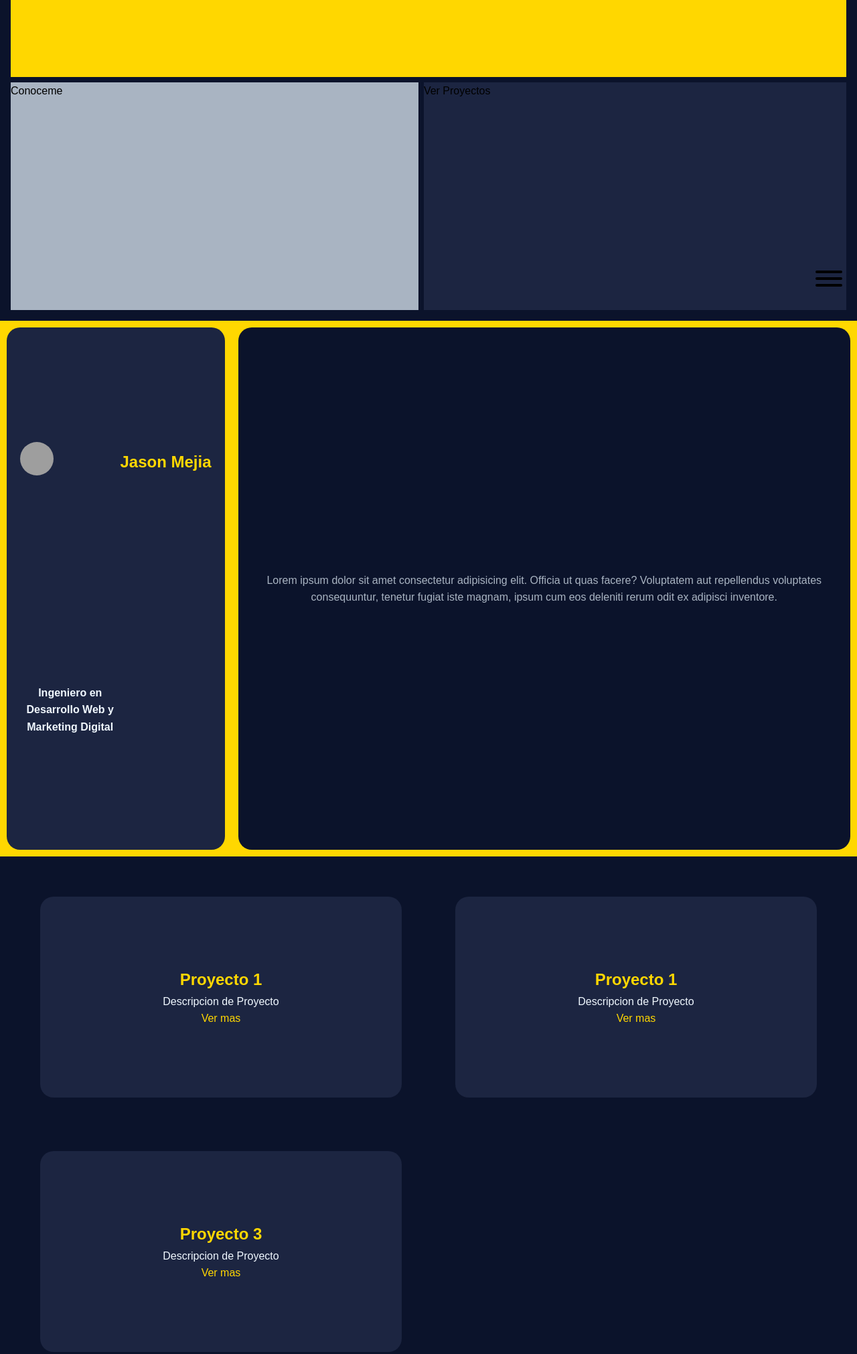
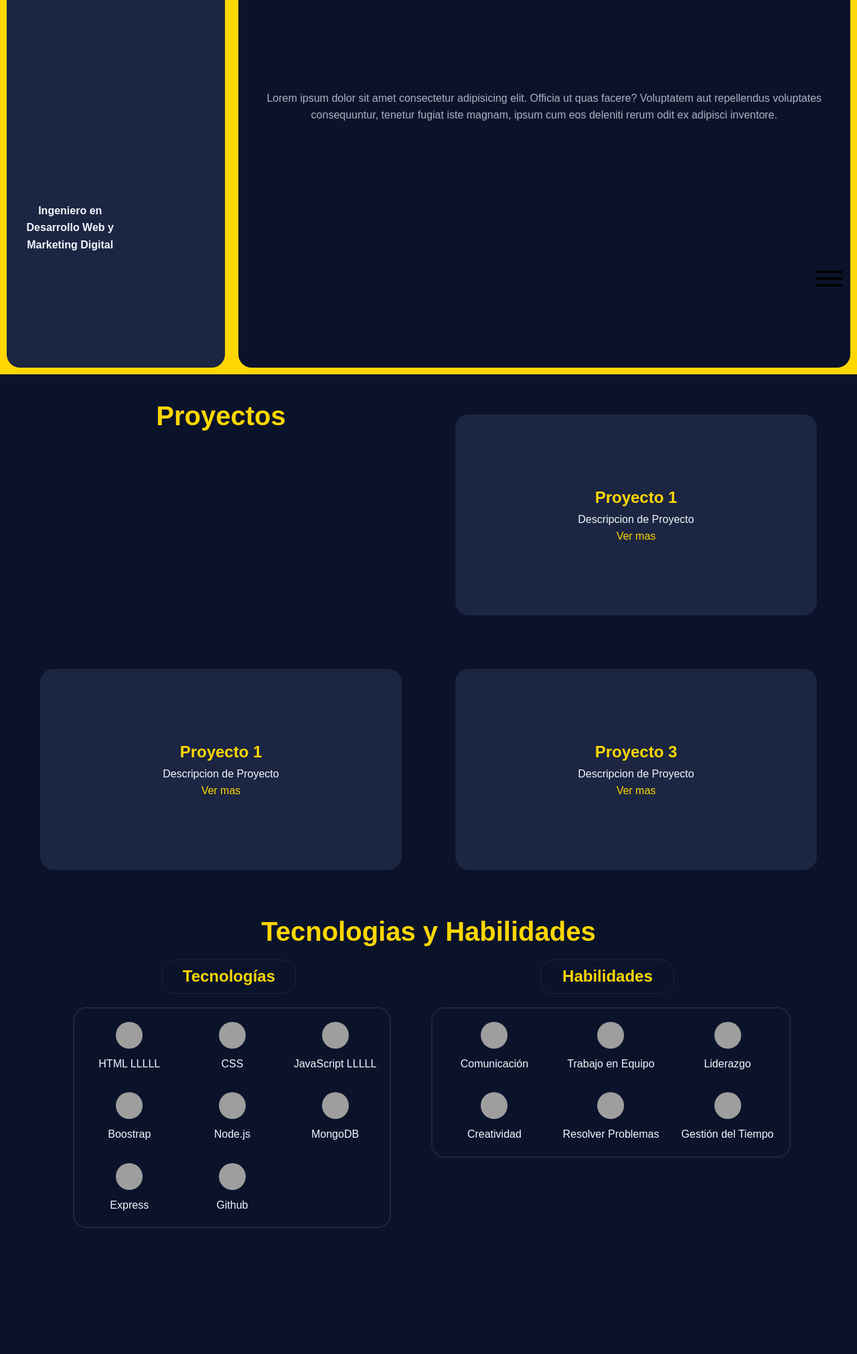
Before and after one commit to JsonStev/Portafolio, a plain HTML site: page index.html in a window 1280 px wide. Shown: the part 340-2362 px from the top of the page at 67% size. Drawn offline with nearby package versions, Linux system fonts and the light colour scheme; grey boxes are pictures that could not be loaded.

Commit message:
Actualizacion

```diff
--- a/css/estilos.css
+++ b/css/estilos.css
@@ -245,11 +245,12 @@ body {
 
 .section {
     display: grid;
-    grid-template-columns: repeat(1, 1fr);
+    grid-template-columns: repeat(2, 1fr);
     margin-top: 20px;
     border: 2px solid var(--secondColor);
     border-radius: 20px;
     padding: 5px;
+    margin: 10px;
     background-color: var(--mainColor);
 }
 
@@ -432,7 +433,7 @@ body {
 @media (max-width: 678px) {
       h2 { font-size: 2rem; }
       .contact-item { font-size: 1rem; height: 80px; }
-      .linkedin { width: 100%; margin-left: 0; }
+      .linkedin { width: 90%; margin-left: 30px; }
 
     }
 
--- a/index.html
+++ b/index.html
@@ -12,12 +12,7 @@
     <header class="header">
         <h1>Bienvenido a Mi Portafolio</h1>
   </header>
-      <div id="Seccion1" class="Container">
-        <div class="Ask">Que te gustaria hacer primero?</div>
-        <div class="Opc1"><a href="#Seccion3"></a>Conoceme</div>
-        <div class="Opc2"><a href="#Seccion3"></a>Ver Proyectos</div>
-      </div>
-  </div>
+
 
     <button class="panel-btn hamburger hamburger--vortex" type="button">
         <span class="hamburger-box">
@@ -56,7 +51,7 @@
     </div>
 
     <div id="Seccion3" class="Proyectos Seccion">
-      <!-- <h1 class="tituloProyectos">Proyectos</h1> -->
+      <h1 class="tituloProyectos">Proyectos</h1>
       <div class="Proyectos1 cards">
         <div class="NomProyect"><h2>Proyecto 1</h2></div>
         <div class="Descrip">Descripcion de Proyecto</div>
@@ -88,8 +83,8 @@
             <figure class="card"><img src="https://cdn.jsdelivr.net/gh/devicons/devicon/icons/react/react-original.svg" alt="React"><figcaption>Boostrap</figcaption></figure>
             <figure class="card"><img src="https://cdn.jsdelivr.net/gh/devicons/devicon/icons/nodejs/nodejs-original.svg" alt="Node.js"><figcaption>Node.js</figcaption></figure>
             <figure class="card"><img src="https://cdn.jsdelivr.net/gh/devicons/devicon/icons/mongodb/mongodb-original.svg" alt="MongoDB"><figcaption>MongoDB</figcaption></figure>
-            <!-- <figure class="card"><img src="https://cdn.jsdelivr.net/gh/devicons/devicon/icons/mongodb/mongodb-original.svg" alt="MongoDB"><figcaption>Express</figcaption></figure>
-            <figure class="card"><img src="https://cdn.jsdelivr.net/gh/devicons/devicon/icons/mongodb/mongodb-original.svg" alt="MongoDB"><figcaption>Github</figcaption></figure> -->
+            <figure class="card"><img src="https://cdn.jsdelivr.net/gh/devicons/devicon/icons/mongodb/mongodb-original.svg" alt="MongoDB"><figcaption>Express</figcaption></figure>
+            <figure class="card"><img src="https://cdn.jsdelivr.net/gh/devicons/devicon/icons/mongodb/mongodb-original.svg" alt="MongoDB"><figcaption>Github</figcaption></figure>
           </div>
         </section>
 
@@ -120,7 +115,7 @@
       </div>
     </div>
     <footer class="footer">
-        <h2>Jason Mejia Derechos Reservados 2025 ©</h2>
+        <h2>Jason Mejia 2025 ©</h2>
     </footer>
 
     <script type="module" src="Scripts/index.js"></script>
```
Also changed, not shown: 1 other file.
